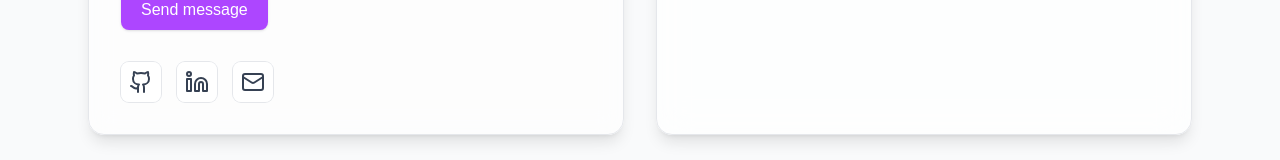
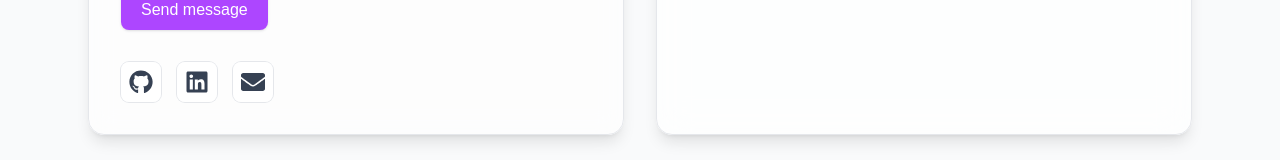
Before and after one commit to Harsh-karn/portfolio, a Next.js app: page / in a window 1280 px wide. Shown: the part 4268-4428 px from the top of the page. Built offline with nearby package versions, Linux system fonts and the light colour scheme.

Commit message:
fix: replace lucide-react with react-icons due to missing exports

```diff
--- a/package.json
+++ b/package.json
@@ -14,7 +14,8 @@
     "next": "15.5.3",
     "nodemailer": "^10.0.1",
     "react": "19.1.0",
-    "react-dom": "19.1.0"
+    "react-dom": "19.1.0",
+    "react-icons": "^5.7.0"
   },
   "devDependencies": {
     "@eslint/eslintrc": "^3",
--- a/src/components/Contact.jsx
+++ b/src/components/Contact.jsx
@@ -1,6 +1,6 @@
 "use client";
 import React, { useState } from 'react';
-import { Github, Mail, Linkedin } from 'lucide-react';
+import { FaGithub, FaLinkedin, FaEnvelope } from 'react-icons/fa';
 import { profile } from '../data/profile';
 
 export default function Contact() {
@@ -85,13 +85,13 @@ export default function Contact() {
           {/* Social Links */}
           <div className="mt-8 flex gap-4">
             <a href={profile.github} target="_blank" rel="noopener noreferrer" aria-label="GitHub" className="p-2 rounded-lg ring-1 ring-gray-200 bg-white/70 hover:bg-purple-50 text-gray-700 transition">
-              <Github size={24} />
+              <FaGithub size={24} />
             </a>
             <a href={profile.linkedin} target="_blank" rel="noopener noreferrer" aria-label="LinkedIn" className="p-2 rounded-lg ring-1 ring-gray-200 bg-white/70 hover:bg-purple-50 text-gray-700 transition">
-              <Linkedin size={24} />
+              <FaLinkedin size={24} />
             </a>
             <a href={`mailto:${profile.email}`} aria-label="Email" className="p-2 rounded-lg ring-1 ring-gray-200 bg-white/70 hover:bg-purple-50 text-gray-700 transition">
-              <Mail size={24} />
+              <FaEnvelope size={24} />
             </a>
           </div>
         </div>
```
Also changed, not shown: 1 other file (tests, documents, lock files or other folders).
